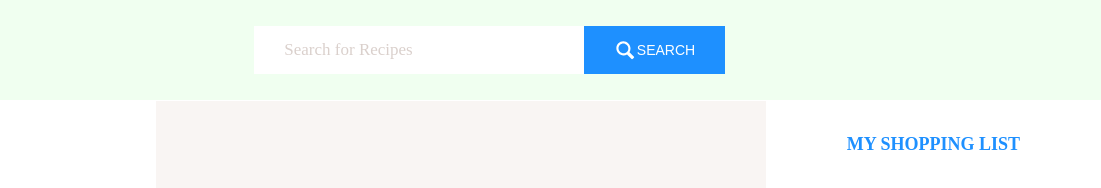
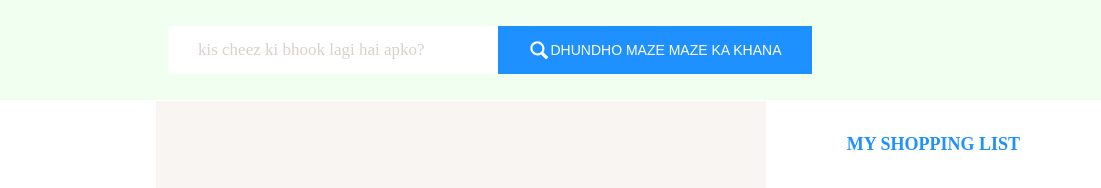
Before and after one commit to ghazitiwana/SC-Project-RecipeApp, a React app: page src/index.html in a window 1280 px wide. Shown: the full height of the page, 179-1280 px from the left. Built offline with nearby package versions, Linux system fonts and the light colour scheme.

Commit message:
Update index.html

```diff
--- a/src/index.html
+++ b/src/index.html
@@ -7,7 +7,7 @@
     <meta http-equiv="X-UA-Compatible" content="ie=edge">
     <link href="https://fonts.googleapis.com/css?family=Nunito+Sans:400,600,700" rel="stylesheet">
     <link rel="stylesheet" href="css/style.css">
-    <title>Recipe App</title>
+    <link rel="shortcut icon" href="img/favicon.png" type="image/x-icon">
 </head>
 
 <body>
@@ -15,12 +15,12 @@
         <header class="header">
             <img src="img/logo.png" alt="Logo" class="header__logo">
             <form class="search">
-                <input type="text" class="search__field" placeholder="Search for Recipes">
+                <input type="text" class="search__field" placeholder="kis cheez ki bhook lagi hai apko?">
                 <button class="btn search__btn">
                     <svg class="search__icon">
                         <use href="img/icons.svg#icon-magnifying-glass"></use>
                     </svg>
-                    <span>Search</span>
+                    <span>Dhundho maze maze ka khana</span>
                 </button>
             </form>
             <div class="likes">
@@ -31,43 +31,27 @@
                 </div>
                 <div class="likes__panel">
                     <ul class="likes__list">
-
                     </ul>
                 </div>
             </div>
         </header>
 
-
         <div class="results">
             <ul class="results__list">
-
             </ul>
 
             <div class="results__pages">
-
             </div>
         </div>
 
-
-
         <div class="recipe">
-
-
         </div>
-
-
-
-
 
         <div class="shopping">
             <h2 class="heading-2">My Shopping List</h2>
 
             <ul class="shopping__list">
-
-
             </ul>
-
-
         </div>
     </div>
 
```
